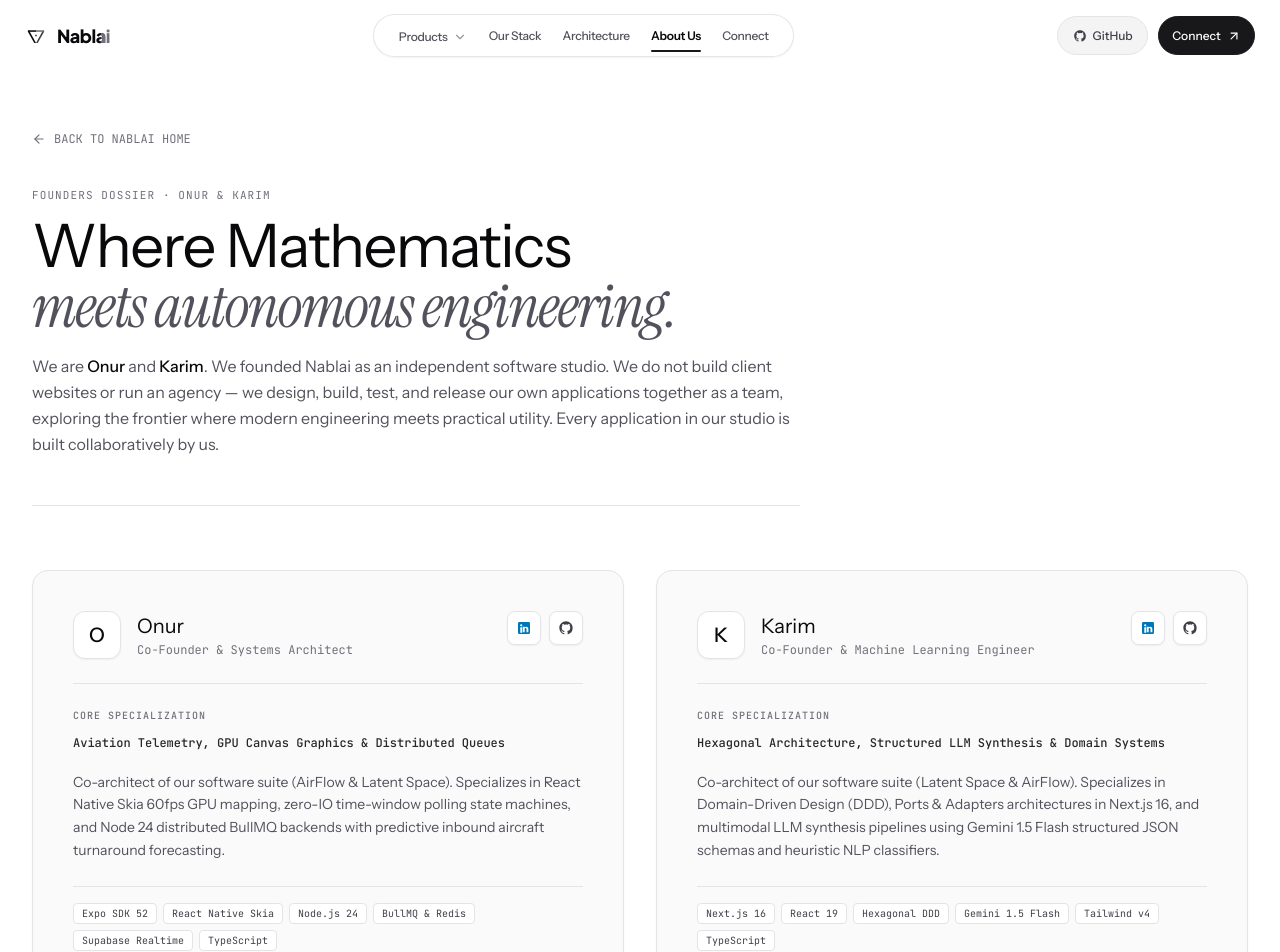
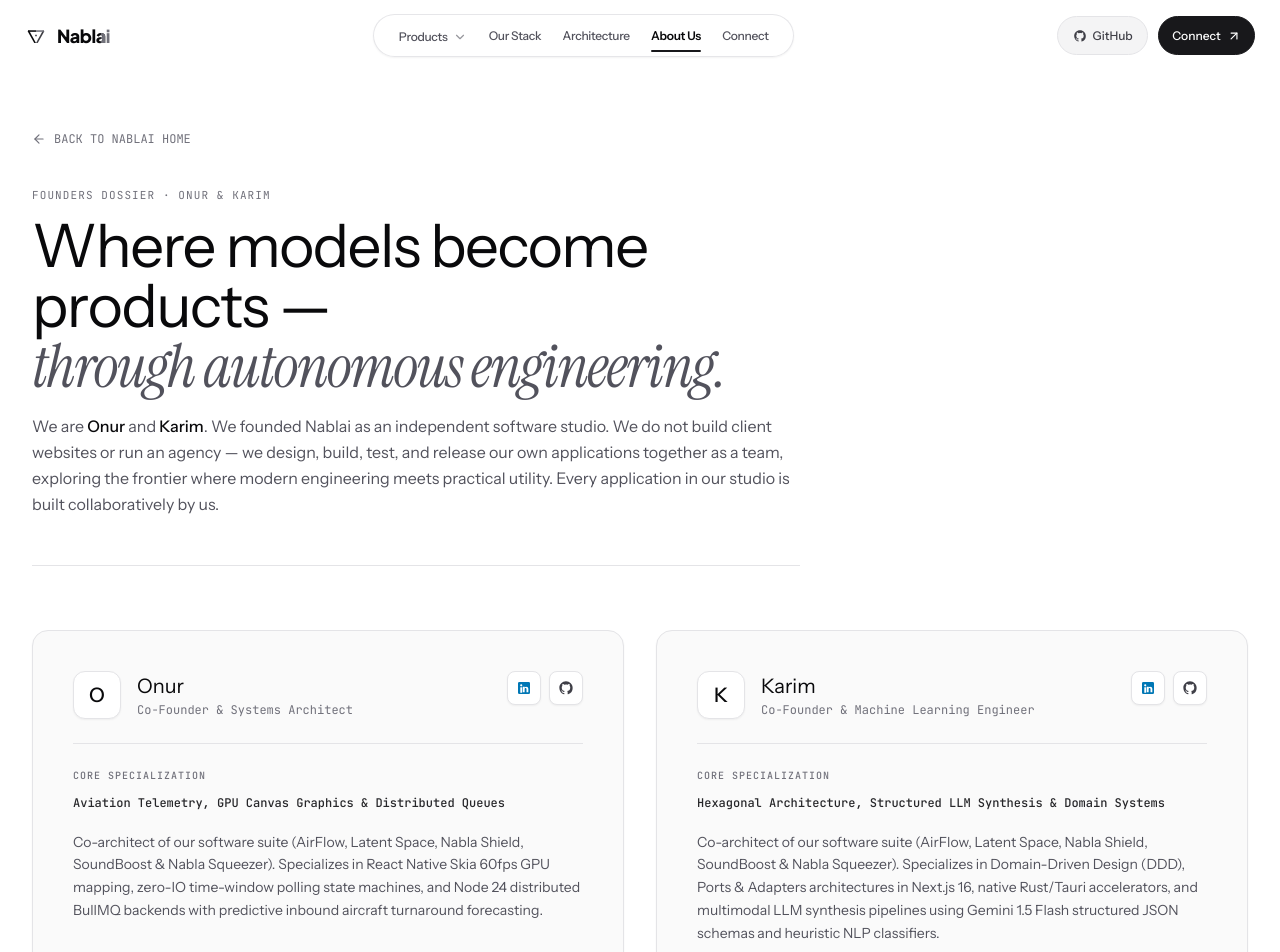
Before and after one commit to retrroo/nablai, a React (Vite) app: page /about in a window 1280 px wide. Shown: the top 952 px of the page. Built offline with nearby package versions, Linux system fonts and the light colour scheme.

Commit message:
feat(about): update headline to 'Where models become products' and expand suite list

```diff
--- a/src/pages/AboutPage.tsx
+++ b/src/pages/AboutPage.tsx
@@ -9,20 +9,20 @@ export const AboutPage: React.FC = () => {
       name: 'Onur',
       role: 'Co-Founder & Systems Architect',
       focus: 'Aviation Telemetry, GPU Canvas Graphics & Distributed Queues',
-      bio: 'Co-architect of our software suite (AirFlow & Latent Space). Specializes in React Native Skia 60fps GPU mapping, zero-IO time-window polling state machines, and Node 24 distributed BullMQ backends with predictive inbound aircraft turnaround forecasting.',
+      bio: 'Co-architect of our software suite (AirFlow, Latent Space, Nabla Shield, SoundBoost & Nabla Squeezer). Specializes in React Native Skia 60fps GPU mapping, zero-IO time-window polling state machines, and Node 24 distributed BullMQ backends with predictive inbound aircraft turnaround forecasting.',
       linkedin: 'https://www.linkedin.com/in/onurryilmaz/',
       github: 'https://github.com/retrroo',
-      stack: ['Expo SDK 52', 'React Native Skia', 'Node.js 24', 'BullMQ & Redis', 'Supabase Realtime', 'TypeScript'],
+      stack: ['Expo SDK 52', 'React Native Skia', 'Node.js 24', 'BullMQ & Redis', 'Chromium MV3', 'TypeScript'],
       initial: 'O',
     },
     {
       name: 'Karim',
       role: 'Co-Founder & Machine Learning Engineer',
       focus: 'Hexagonal Architecture, Structured LLM Synthesis & Domain Systems',
-      bio: 'Co-architect of our software suite (Latent Space & AirFlow). Specializes in Domain-Driven Design (DDD), Ports & Adapters architectures in Next.js 16, and multimodal LLM synthesis pipelines using Gemini 1.5 Flash structured JSON schemas and heuristic NLP classifiers.',
+      bio: 'Co-architect of our software suite (AirFlow, Latent Space, Nabla Shield, SoundBoost & Nabla Squeezer). Specializes in Domain-Driven Design (DDD), Ports & Adapters architectures in Next.js 16, native Rust/Tauri accelerators, and multimodal LLM synthesis pipelines using Gemini 1.5 Flash structured JSON schemas and heuristic NLP classifiers.',
       linkedin: 'https://www.linkedin.com/in/karim-said-5691a231a/',
       github: 'https://github.com/karimsaid123',
-      stack: ['Next.js 16', 'React 19', 'Hexagonal DDD', 'Gemini 1.5 Flash', 'Tailwind v4', 'TypeScript'],
+      stack: ['Rust & Tauri v2', 'Next.js 16', 'React 19', 'Hexagonal DDD', 'Gemini 1.5 Flash', 'TypeScript'],
       initial: 'K',
     },
   ]
@@ -45,8 +45,8 @@ export const AboutPage: React.FC = () => {
             FOUNDERS DOSSIER &middot; ONUR &amp; KARIM
           </span>
           <h1 className="text-4xl sm:text-6xl font-normal text-zinc-950 tracking-tight font-sans">
-            Where Mathematics <br className="hidden sm:inline" />
-            <span className="font-serif italic font-normal text-zinc-600">meets autonomous engineering.</span>
+            Where models become products &mdash; <br className="hidden sm:inline" />
+            <span className="font-serif italic font-normal text-zinc-600">through autonomous engineering.</span>
           </h1>
           <p className="mt-4 text-sm sm:text-base text-zinc-600 leading-relaxed font-sans">
             We are <strong className="text-zinc-950 font-medium">Onur</strong> and <strong className="text-zinc-950 font-medium">Karim</strong>. We founded Nablai as an independent software studio. We do not build client websites or run an agency &mdash; we design, build, test, and release our own applications together as a team, exploring the frontier where modern engineering meets practical utility. Every application in our studio is built collaboratively by us.
```
